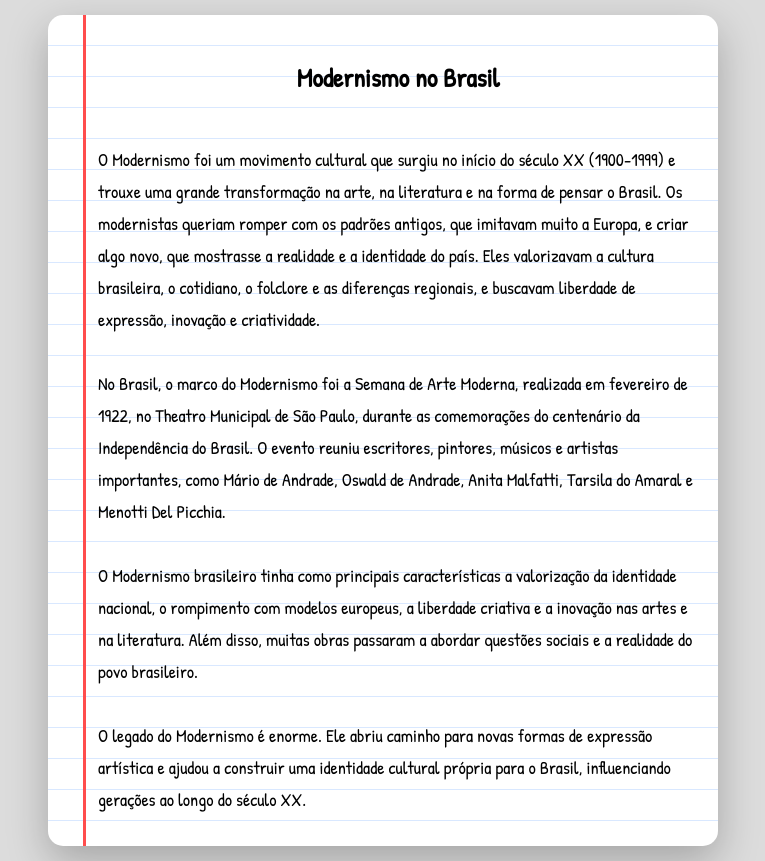
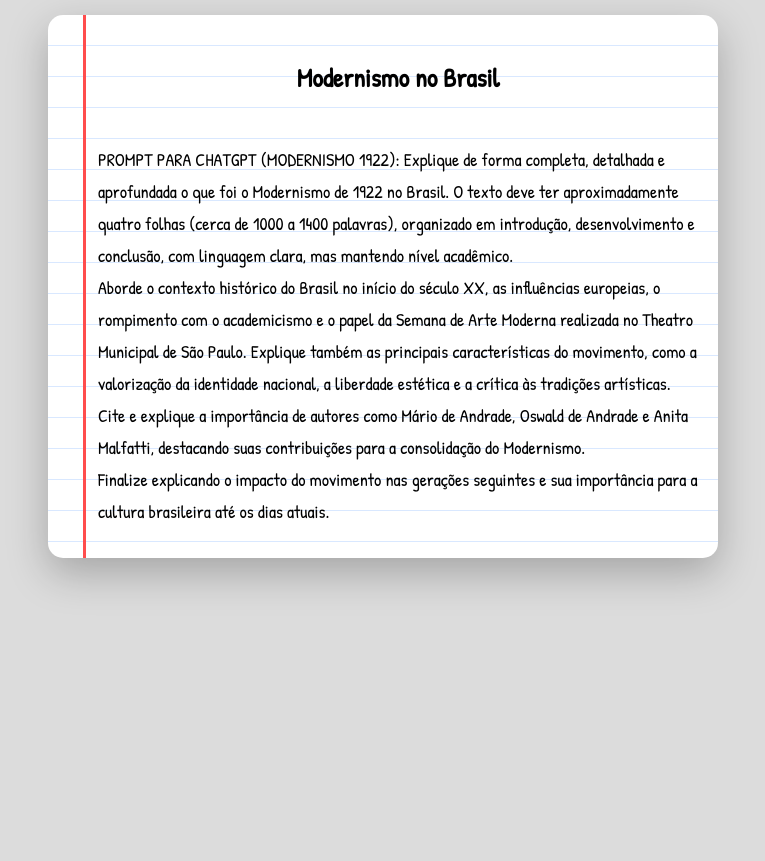
Before and after one commit to twink-ia/the-modernists-1922-, a plain HTML site: page index.html in a window 1280 px wide. Shown: the whole page, without its empty margins (257-1022 px from the left). After the commit the page ends 800 px from the top, so only its background shows below. Drawn offline with Linux system fonts and the light colour scheme.

Commit message:
Update content on Modernismo with ChatGPT prompt
Replaced the original text about Modernismo with a prompt for ChatGPT to generate a detailed explanation.

```diff
--- a/index.html
+++ b/index.html
@@ -76,13 +76,10 @@ h1{
 <h1>Modernismo no Brasil</h1>
 
 <div class="texto" id="texto">
-O Modernismo foi um movimento cultural que surgiu no início do século XX (1900-1999) e trouxe uma grande transformação na arte, na literatura e na forma de pensar o Brasil. Os modernistas queriam romper com os padrões antigos, que imitavam muito a Europa, e criar algo novo, que mostrasse a realidade e a identidade do país. Eles valorizavam a cultura brasileira, o cotidiano, o folclore e as diferenças regionais, e buscavam liberdade de expressão, inovação e criatividade.
-
-No Brasil, o marco do Modernismo foi a Semana de Arte Moderna, realizada em fevereiro de 1922, no Theatro Municipal de São Paulo, durante as comemorações do centenário da Independência do Brasil. O evento reuniu escritores, pintores, músicos e artistas importantes, como Mário de Andrade, Oswald de Andrade, Anita Malfatti, Tarsila do Amaral e Menotti Del Picchia.
-
-O Modernismo brasileiro tinha como principais características a valorização da identidade nacional, o rompimento com modelos europeus, a liberdade criativa e a inovação nas artes e na literatura. Além disso, muitas obras passaram a abordar questões sociais e a realidade do povo brasileiro.
-
-O legado do Modernismo é enorme. Ele abriu caminho para novas formas de expressão artística e ajudou a construir uma identidade cultural própria para o Brasil, influenciando gerações ao longo do século XX.
+PROMPT PARA CHATGPT (MODERNISMO 1922): Explique de forma completa, detalhada e aprofundada o que foi o Modernismo de 1922 no Brasil. O texto deve ter aproximadamente quatro folhas (cerca de 1000 a 1400 palavras), organizado em introdução, desenvolvimento e conclusão, com linguagem clara, mas mantendo nível acadêmico.
+Aborde o contexto histórico do Brasil no início do século XX, as influências europeias, o rompimento com o academicismo e o papel da Semana de Arte Moderna realizada no Theatro Municipal de São Paulo. Explique também as principais características do movimento, como a valorização da identidade nacional, a liberdade estética e a crítica às tradições artísticas.
+Cite e explique a importância de autores como Mário de Andrade, Oswald de Andrade e Anita Malfatti, destacando suas contribuições para a consolidação do Modernismo.
+Finalize explicando o impacto do movimento nas gerações seguintes e sua importância para a cultura brasileira até os dias atuais.
 </div>
 </div>
 
```
